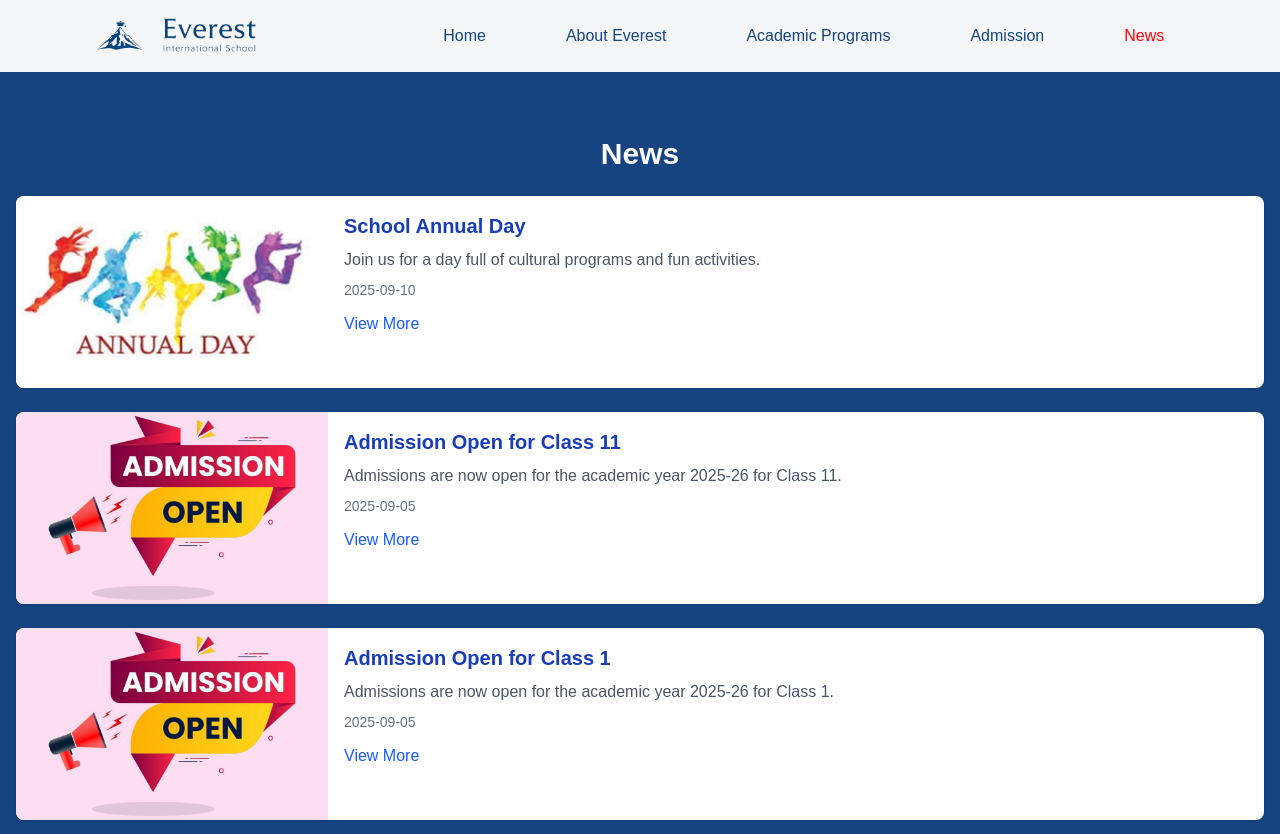
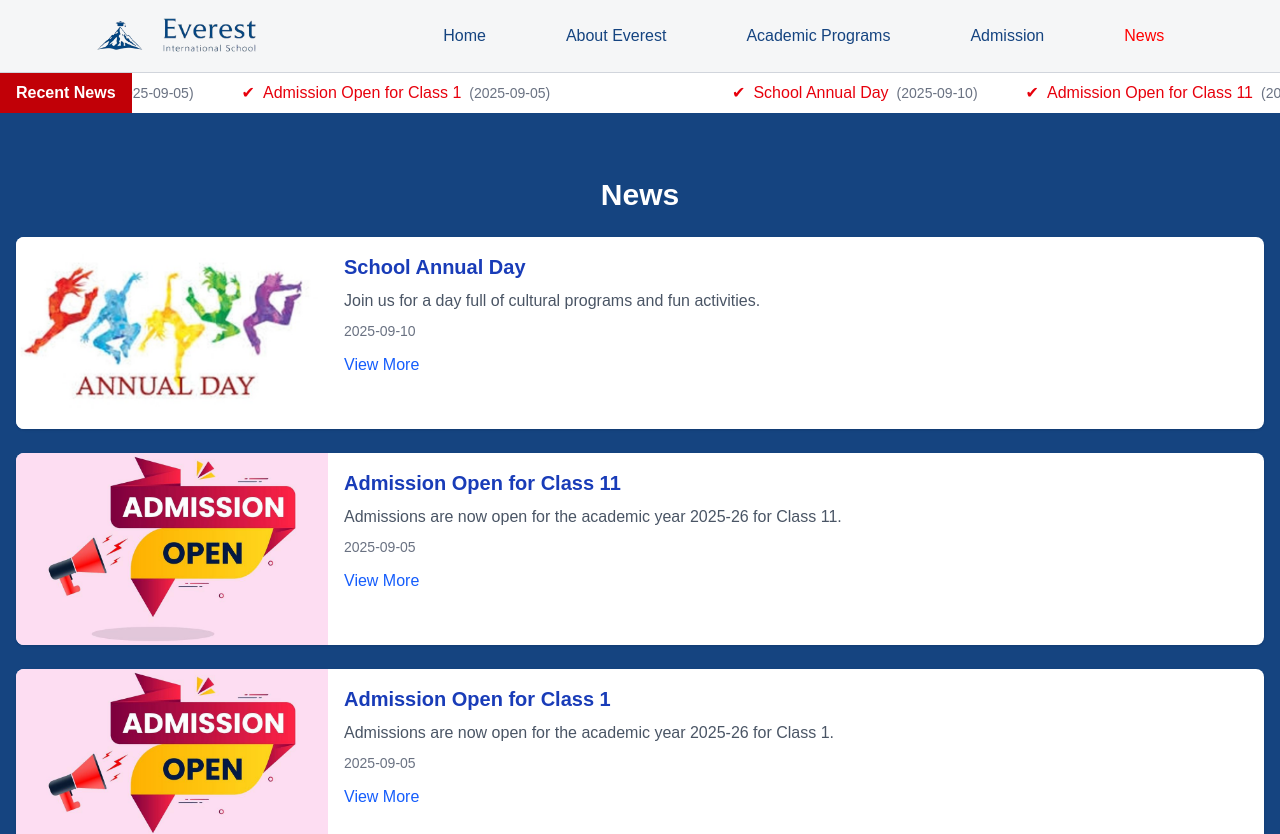
Before and after one commit to riyaz-soni5/School-College-Management-Website, a React (Vite) app: page /news in a window 1280 px wide. Shown: the top 834 px of the page. Built offline with nearby package versions, Linux system fonts and the light colour scheme.

Commit message:
Applied recent news marquee section in Navbar

```diff
--- a/src/components/Header.tsx
+++ b/src/components/Header.tsx
@@ -1,6 +1,6 @@
 import { useState } from "react";
 import { NavLink, Link } from "react-router-dom";
-import { Menu, X } from "lucide-react"; // for hamburger icon
+import { Menu, X } from "lucide-react";
 import mountainLogo from "../assets/imgs/Main-logo-mountain.png";
 import textLogo from "../assets/imgs/Main-logo-text.png";
 import Marquee from "react-fast-marquee";
@@ -18,22 +18,16 @@ function Header() {
   ];
 
   return (
-    <header className="w-full bg-[var(--primary-color)] flex justify-between items-center px-4 py-3 md:justify-around relative z-50">
-      {/* Logo Section */}
+    <header className="w-full bg-[var(--primary-color)] relative z-50">
+      {/* Logo + Navigation  */}
+      <div className="flex justify-between items-center px-4 py-3 md:justify-around">
+        {/* Logo */}
         <div className="flex items-center gap-2">
           <Link to="/">
-          <img
-            src={mountainLogo}
-            alt="School Logo"
-            className="w-12 h-12 object-contain"
-          />
+            <img src={mountainLogo} className="w-12 h-12 object-contain" />
           </Link>
           <Link to="/">
-          <img
-            src={textLogo}
-            alt="Text Logo"
-            className="w-28 h-10 object-contain"
-          />
+            <img src={textLogo} className="w-28 h-10 object-contain" />
           </Link>
         </div>
 
@@ -42,15 +36,12 @@ function Header() {
           {navItems.map((item) => (
             <li
               key={item.name}
-            className="relative group cursor-pointer text-base text-[var(--secondary-color)] transition-colors duration-300 ease-in-out"
+              className="relative group cursor-pointer text-base text-[var(--secondary-color)]"
             >
-            <NavLink
-              to={item.path}
-              className="inline-block transition-colors duration-300 ease-in-out group-hover:text-blue-600"
-            >
+              <NavLink to={item.path} className="group-hover:text-blue-600">
                 {item.name}
               </NavLink>
-            <span className="absolute left-0 -bottom-1 w-0 h-[2px] bg-blue-600 transition-all duration-500 ease-in-out group-hover:w-full"></span>
+              <span className="absolute left-0 -bottom-1 w-0 h-[2px] bg-blue-600 transition-all duration-500 group-hover:w-full"></span>
             </li>
           ))}
         </ul>
@@ -59,20 +50,20 @@ function Header() {
         <button
           className="md:hidden text-[var(--secondary-color)]"
           onClick={() => setMenuOpen(!menuOpen)}
-        aria-label="Toggle Menu"
         >
           {menuOpen ? <X size={28} /> : <Menu size={28} />}
         </button>
+      </div>
 
-      {/* Mobile Dropdown Menu */}
+      {/* Mobile Dropdown */}
       {menuOpen && (
-        <ul className="absolute top-full left-0 w-full bg-[var(--primary-color)] flex flex-col items-start gap-3 p-5 border-t border-gray-300 md:hidden animate-slide-down">
+        <ul className="md:hidden bg-[var(--primary-color)] flex flex-col gap-3 p-5 border-t border-gray-300 animate-slide-down">
           {navItems.map((item) => (
-            <li key={item.name} className="w-full">
+            <li key={item.name}>
               <NavLink
                 to={item.path}
-                onClick={() => setMenuOpen(false)} // close menu on click
-                className="block w-full text-[var(--secondary-color)] text-lg py-2 hover:text-blue-600 transition-colors duration-300"
+                onClick={() => setMenuOpen(false)}
+                className="block py-2 text-lg text-[var(--secondary-color)] hover:text-blue-600"
               >
                 {item.name}
               </NavLink>
@@ -80,6 +71,25 @@ function Header() {
           ))}
         </ul>
       )}
+
+      {/* Marquee  */}
+      <div className="bg-white border-t border-gray-300 flex items-center w-full">
+        <div className="bg-red-700 text-white px-4 py-2 font-semibold">
+          Recent News
+        </div>
+
+        <div className="flex-1 overflow-hidden">
+          <Marquee gradient={false} speed={100}>
+            {newsData.slice(0, 3).map((news) => (
+              <div key={news.id} className="px-6 flex items-center space-x-2">
+                <span className="text-red-600">✔</span>
+                <span className="text-red-600 font-medium">{news.title}</span>
+                <span className="text-gray-500 text-sm">({news.date})</span>
+              </div>
+            ))}
+          </Marquee>
+        </div>
+      </div>
     </header>
   );
 }
```
Lines whose indentation alone changed are shown as unchanged.
